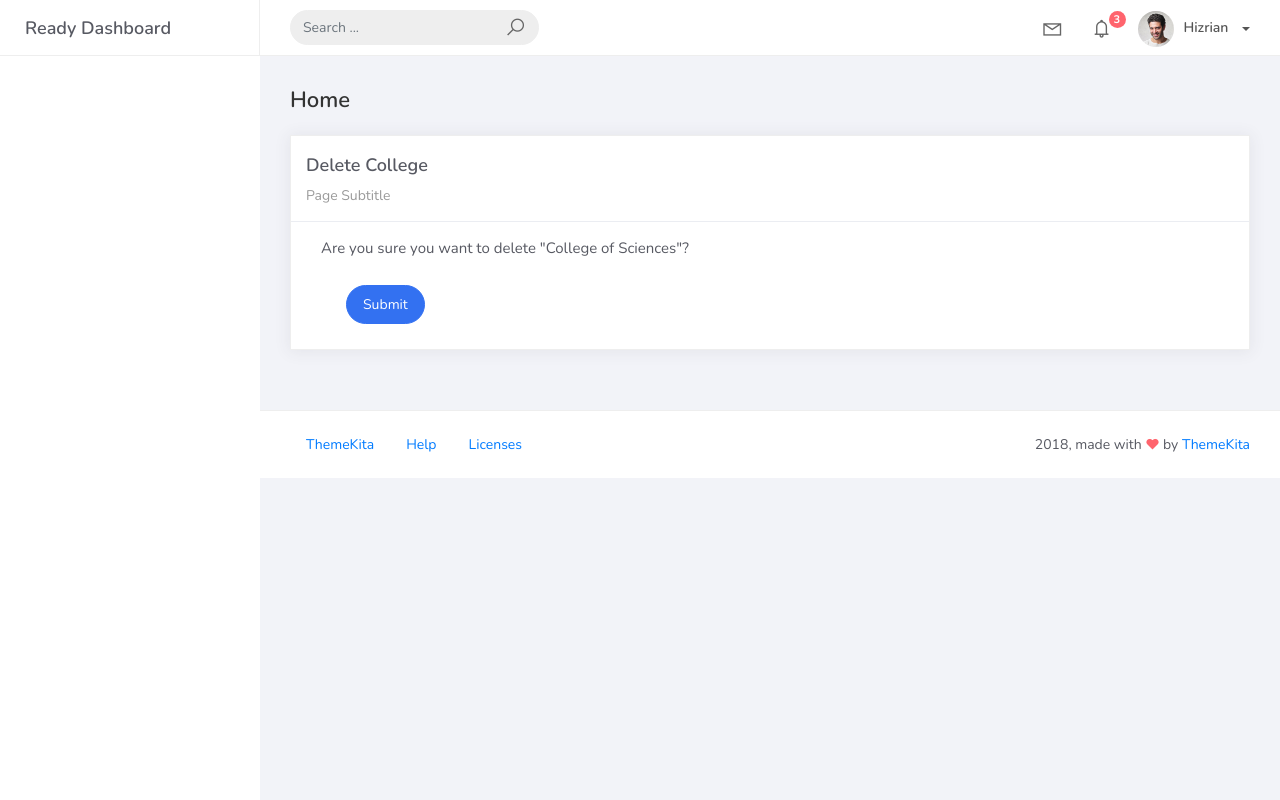
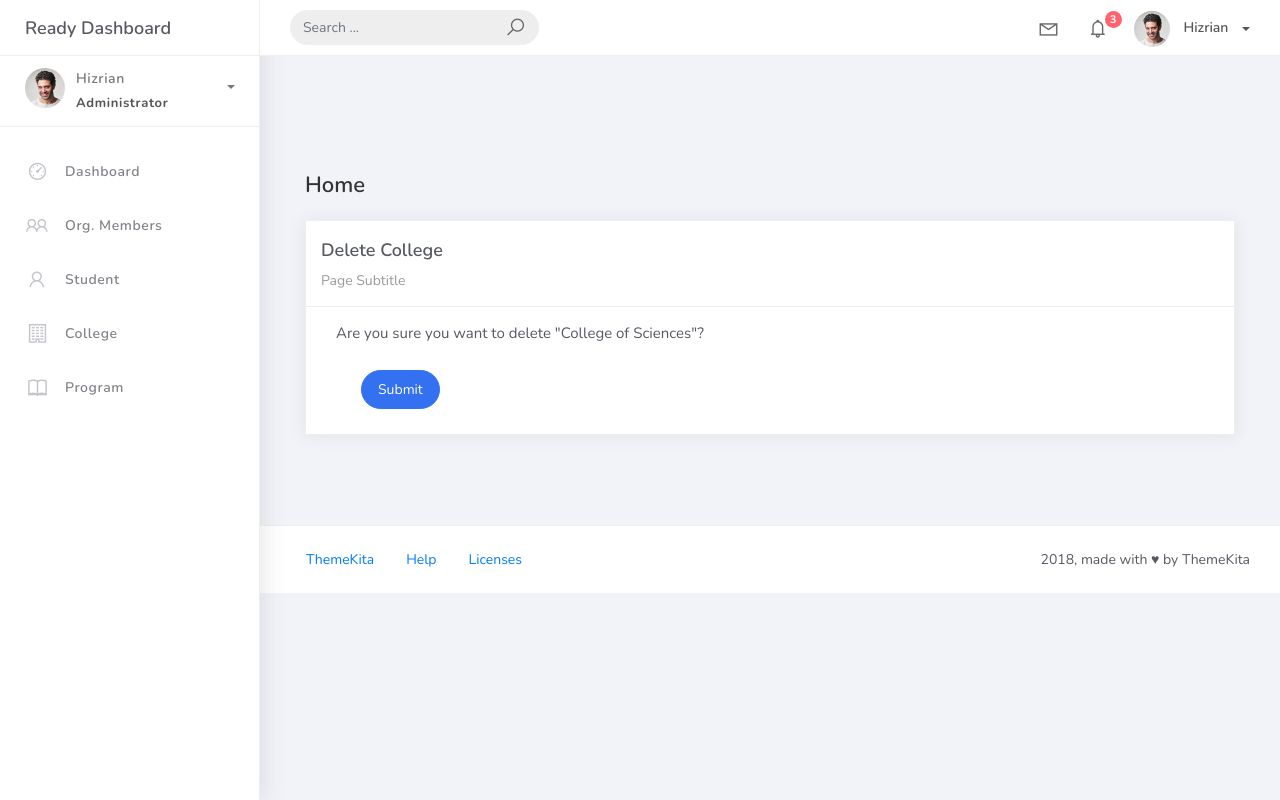
Before and after one commit to Althea09-gif/PSUSphere, a Django app: page /college_list/1/delete in a window 1280 px wide. Run offline with Django 5.2, Linux system fonts and the light colour scheme; data comes from the database, SQL or seed files in the repository; some libraries are stand-ins or nearby versions.

Commit message:
Fix errors in base.html, model.py and urls.py

```diff
--- a/projectsite/projectsite/urls.py
+++ b/projectsite/projectsite/urls.py
@@ -16,33 +16,41 @@ Including another URLconf
 """
 from django.contrib import admin
 from django.urls import path
-from studentorg.views import HomePageView, OrganizationList, OrganizationCreateView, OrganizationUpdateView, OrganizationDeleteView, MembersListView, MembersCreateView, MembersUpdateView, MembersDeleteView, StudentListView, StudentCreateView, StudentUpdateView, StudentDeleteView, CollegeListView, CollegeCreateView, CollegeUpdateView, CollegeDeleteView, ProgramListView, ProgramCreateView, ProgramUpdateView, ProgramDeleteView
 from studentorg import views
-
 
 urlpatterns = [
     path("admin/", admin.site.urls),
+
+    # Home
     path("", views.HomePageView.as_view(), name="home"),
-    path("organization_list", OrganizationList.as_view(), name="organization-list"),
-    path('organization_list/add', OrganizationCreateView.as_view(), name='organization-add'),
-    path('organization_list/<pk>',OrganizationUpdateView.as_view(), name='organization-update'),
-    path('organization_list/<pk>/delete', OrganizationDeleteView.as_view(), name='organization-delete'),
-    path('member_list', MembersListView.as_view(), name='member-list'),
-    path('member_list/add', MembersCreateView.as_view(), name='member-add'),
-    path('member_list/<pk>', MembersUpdateView.as_view(), name='member-update'),
-    path('member_list/<pk>/delete', MembersDeleteView.as_view(), name='member-delete'),
-    path('student_list', StudentListView.as_view(), name='student-list'),
-    path('student_list/add', StudentCreateView.as_view(), name='student-add'),
-    path('student_list/<pk>', StudentUpdateView.as_view(), name='student-update'),
-    path('student_list/<pk>/delete', StudentDeleteView.as_view(), name='student-delete'),
-    path('college_list', CollegeListView.as_view(), name='college-list'),
-    path('college_list/add', CollegeCreateView.as_view(), name='college-add'),
-    path('college_list/<pk>', CollegeUpdateView.as_view(), name='college-update'),
-    path('college_list/<pk>/delete', CollegeDeleteView.as_view(), name='college-delete'),
-    path('program_list', ProgramListView.as_view(), name='program-list'),
-    path('program_list/add', ProgramCreateView.as_view(), name='program-add'),
-    path('program_list/<pk>', ProgramUpdateView.as_view(), name='program-update'),
-    path('program_list/<pk>/delete', ProgramDeleteView.as_view(), name='program-delete'),
 
+    # Organization
+    path("organization_list", views.OrganizationList.as_view(), name="organization-list"),
+    path("organization_list/add", views.OrganizationCreateView.as_view(), name="organization-add"),
+    path("organization_list/<pk>", views.OrganizationUpdateView.as_view(), name="organization-update"),
+    path("organization_list/<pk>/delete", views.OrganizationDeleteView.as_view(), name="organization-delete"),
 
+    # OrgMember (Member)
+    path("member_list", views.MembersListView.as_view(), name="member-list"),
+    path("member_list/add", views.MembersCreateView.as_view(), name="member-add"),
+    path("member_list/<pk>", views.MembersUpdateView.as_view(), name="member-update"),
+    path("member_list/<pk>/delete", views.MembersDeleteView.as_view(), name="member-delete"),
+
+    # Student
+    path("student_list", views.StudentListView.as_view(), name="student-list"),
+    path("student_list/add", views.StudentCreateView.as_view(), name="student-add"),
+    path("student_list/<pk>", views.StudentUpdateView.as_view(), name="student-update"),
+    path("student_list/<pk>/delete", views.StudentDeleteView.as_view(), name="student-delete"),
+
+    # College
+    path("college_list", views.CollegeListView.as_view(), name="college-list"),
+    path("college_list/add", views.CollegeCreateView.as_view(), name="college-add"),
+    path("college_list/<pk>", views.CollegeUpdateView.as_view(), name="college-update"),
+    path("college_list/<pk>/delete", views.CollegeDeleteView.as_view(), name="college-delete"),
+
+    # Program
+    path("program_list", views.ProgramListView.as_view(), name="program-list"),
+    path("program_list/add", views.ProgramCreateView.as_view(), name="program-add"),
+    path("program_list/<pk>", views.ProgramUpdateView.as_view(), name="program-update"),
+    path("program_list/<pk>/delete", views.ProgramDeleteView.as_view(), name="program-delete"),
 ]
--- a/projectsite/studentorg/admin.py
+++ b/projectsite/studentorg/admin.py
@@ -25,14 +25,16 @@ class OrganizationAdmin(admin.ModelAdmin):
 
 @admin.register(Student)
 class StudentAdmin(admin.ModelAdmin):
-    list_display = ("student_id", "lastname", "firstname", "middlename", "program")
+    list_display = ("lastname", "firstname", "middlename", "program")
     search_fields = ("lastname", "firstname")
+    list_filter = ("program",)
 
 
 @admin.register(OrgMember)
 class OrgMemberAdmin(admin.ModelAdmin):
     list_display = ("student", "get_member_program", "organization", "date_joined")
     search_fields = ("student__lastname", "student__firstname")
+    list_filter = ("organization",)
 
     def get_member_program(self, obj):
         return obj.student.program
--- a/projectsite/templates/base.html
+++ b/projectsite/templates/base.html
@@ -4,24 +4,30 @@
 <head>
   <meta http-equiv="X-UA-Compatible" content="IE=edge,chrome=1" />
   <title>{% block title %}PSUSphere{% endblock %}</title>
-	<meta content='width=device-width, initial-scale=1.0, maximum-scale=1.0, user-scalable=0, shrink-to-fit=no' name='viewport' />
+  <meta content="width=device-width, initial-scale=1.0, maximum-scale=1.0, user-scalable=0, shrink-to-fit=no" name="viewport" />
+
   <link rel="stylesheet" href="{% static 'css/bootstrap.min.css' %}">
   <link rel="stylesheet" href="https://fonts.googleapis.com/css?family=Nunito:200,200i,300,300i,400,400i,600,600i,700,700i,800,800i,900,900i">
   <link rel="stylesheet" href="{% static 'css/ready.css' %}">
   <link rel="stylesheet" href="{% static 'css/demo.css' %}">
 </head>
+
 <body>
   <div class="wrapper">
+
+    <!-- MAIN HEADER -->
     <div class="main-header">
       <div class="logo-header">
-				<a href="index.html" class="logo">
-					Ready Dashboard
-				</a>
-				<button class="navbar-toggler sidenav-toggler ml-auto" type="button" data-toggle="collapse" data-target="collapse" aria-controls="sidebar" aria-expanded="false" aria-label="Toggle navigation">
+        <a href="{% url 'home' %}" class="logo">Ready Dashboard</a>
+
+        <button class="navbar-toggler sidenav-toggler ml-auto" type="button" data-toggle="collapse"
+                data-target="collapse" aria-controls="sidebar" aria-expanded="false" aria-label="Toggle navigation">
           <span class="navbar-toggler-icon"></span>
         </button>
+
         <button class="topbar-toggler more"><i class="la la-ellipsis-v"></i></button>
       </div>
+
       <nav class="navbar navbar-header navbar-expand-lg">
         <div class="container-fluid">
 
@@ -35,188 +41,209 @@
               </div>
             </div>
           </form>
+
           <ul class="navbar-nav topbar-nav ml-md-auto align-items-center">
+
+            <!-- MESSAGE -->
             <li class="nav-item dropdown hidden-caret">
-							<a class="nav-link dropdown-toggle" href="#" id="navbarDropdown" role="button" data-toggle="dropdown" aria-haspopup="true" aria-expanded="false">
+              <a class="nav-link dropdown-toggle" href="#" id="msgDropdown" role="button"
+                 data-toggle="dropdown" aria-haspopup="true" aria-expanded="false">
                 <i class="la la-envelope"></i>
               </a>
-							<div class="dropdown-menu" aria-labelledby="navbarDropdown">
+              <div class="dropdown-menu" aria-labelledby="msgDropdown">
                 <a class="dropdown-item" href="#">Action</a>
                 <a class="dropdown-item" href="#">Another action</a>
                 <div class="dropdown-divider"></div>
                 <a class="dropdown-item" href="#">Something else here</a>
               </div>
             </li>
+
+            <!-- NOTIFICATION -->
             <li class="nav-item dropdown hidden-caret">
-							<a class="nav-link dropdown-toggle" href="#" id="navbarDropdown" role="button" data-toggle="dropdown" aria-haspopup="true" aria-expanded="false">
+              <a class="nav-link dropdown-toggle" href="#" id="notifDropdown" role="button"
+                 data-toggle="dropdown" aria-haspopup="true" aria-expanded="false">
                 <i class="la la-bell"></i>
                 <span class="notification">3</span>
               </a>
-							<ul class="dropdown-menu notif-box" aria-labelledby="navbarDropdown">
+              <ul class="dropdown-menu notif-box" aria-labelledby="notifDropdown">
                 <li>
                   <div class="dropdown-title">You have 4 new notification</div>
                 </li>
                 <li>
                   <div class="notif-center">
                     <a href="#">
-											<div class="notif-icon notif-primary"> <i class="la la-user-plus"></i> </div>
+                      <div class="notif-icon notif-primary"><i class="la la-user-plus"></i></div>
                       <div class="notif-content">
-												<span class="block">
-													New user registered
-												</span>
+                        <span class="block">New user registered</span>
                         <span class="time">5 minutes ago</span>
                       </div>
                     </a>
                     <a href="#">
-											<div class="notif-icon notif-success"> <i class="la la-comment"></i> </div>
+                      <div class="notif-icon notif-success"><i class="la la-comment"></i></div>
                       <div class="notif-content">
-												<span class="block">
-													Rahmad commented on Admin
-												</span>
+                        <span class="block">Rahmad commented on Admin</span>
                         <span class="time">12 minutes ago</span>
                       </div>
                     </a>
                     <a href="#">
                       <div class="notif-img">
-												<img src="assets/img/profile2.jpg" alt="Img Profile">
+                        <img src="{% static 'img/profile.jpg' %}" alt="Img Profile">
                       </div>
                       <div class="notif-content">
-												<span class="block">
-													Reza send messages to you
-												</span>
+                        <span class="block">Reza send messages to you</span>
                         <span class="time">12 minutes ago</span>
                       </div>
                     </a>
                     <a href="#">
-											<div class="notif-icon notif-danger"> <i class="la la-heart"></i> </div>
+                      <div class="notif-icon notif-danger"><i class="la la-heart"></i></div>
                       <div class="notif-content">
-												<span class="block">
-													Farrah liked Admin
-												</span>
+                        <span class="block">Farrah liked Admin</span>
                         <span class="time">17 minutes ago</span>
                       </div>
                     </a>
                   </div>
                 </li>
                 <li>
-									<a class="see-all" href="javascript:void(0);"> <strong>See all notifications</strong> <i class="la la-angle-right"></i> </a>
+                  <a class="see-all" href="javascript:void(0);">
+                    <strong>See all notifications</strong> <i class="la la-angle-right"></i>
+                  </a>
                 </li>
               </ul>
             </li>
+
+            <!-- PROFILE -->
             <li class="nav-item dropdown">
               <a class="dropdown-toggle profile-pic" data-toggle="dropdown" href="#" aria-expanded="false">
-								<img src="{% static 'img/profile.jpg' %}" alt="user-img" width="36" class="img-circle"><span >Hizrian</span></span> </a>
+                <img src="{% static 'img/profile.jpg' %}" alt="user-img" width="36" class="img-circle">
+                <span>Hizrian</span>
+              </a>
+
               <ul class="dropdown-menu dropdown-user">
                 <li>
                   <div class="user-box">
                     <div class="u-img"><img src="{% static 'img/profile.jpg' %}" alt="user"></div>
                     <div class="u-text">
                       <h4>Hizrian</h4>
-											<p class="text-muted">hello@themekita.com</p><a href="profile.html" class="btn btn-rounded btn-danger btn-sm">View Profile</a></div>
+                      <p class="text-muted">hello@themekita.com</p>
+                      <a href="#" class="btn btn-rounded btn-danger btn-sm">View Profile</a>
+                    </div>
+                  </div>
+                </li>
+                <div class="dropdown-divider"></div>
+                <a class="dropdown-item" href="#">My Profile</a>
+                <a class="dropdown-item" href="#">Account Setting</a>
+                <div class="dropdown-divider"></div>
+                <a class="dropdown-item" href="#">Logout</a>
+              </ul>
+            </li>
+
+          </ul>
+        </div>
+      </nav>
+    </div>
+    <!-- END HEADER -->
+
+
+    <!-- SIDEBAR -->
+    <div class="sidebar">
       <div class="scrollbar-inner sidebar-wrapper">
         <div class="user">
           <div class="photo">
+            <img src="{% static 'img/profile.jpg' %}">
           </div>
           <div class="info">
             <a class="" data-toggle="collapse" href="#collapseExample" aria-expanded="true">
-								<a href="{% url 'home' %}"></a>
+              <span>
+                Hizrian
+                <span class="user-level">Administrator</span>
+                <span class="caret"></span>
+              </span>
+            </a>
+            <div class="clearfix"></div>
+            <div class="collapse in" id="collapseExample" aria-expanded="true">
+              <ul class="nav">
+                <li><a href="#"><span class="link-collapse">My Profile</span></a></li>
+                <li><a href="#"><span class="link-collapse">Edit Profile</span></a></li>
+                <li><a href="#"><span class="link-collapse">Settings</span></a></li>
+              </ul>
+            </div>
+          </div>
+        </div>
+
+        <ul class="nav">
+          <li class="nav-item">
+            <a href="{% url 'home' %}">
               <i class="la la-dashboard"></i>
               <p>Dashboard</p>
             </a>
           </li>
+
           <li class="nav-item">
-							<a href="{% url 'organization-list' %}">
-								<i class="la la-table"></i>
-								<p>Organization</p>
-							</a>
-						</li>
-						<li class="nav-item">
-							<a href="{% url 'member-list' %}"></a>
-								<i class="la la-keyboard-o"></i>
+           <a href="{% url 'member-list' %}">
+              <i class="la la-users"></i>
               <p>Org. Members</p>
             </a>
           </li>
+
           <li class="nav-item">
-							<a href="{% url 'student-list' %}"></a>
-								<i class="la la-th"></i>
+            <a href="{% url 'student-list' %}">
+              <i class="la la-user"></i>
               <p>Student</p>
             </a>
           </li>
+
           <li class="nav-item">
-							<a href="{% url 'college-list' %}"></a>
-								<i class="la la-bell"></i>
+            <a href="{% url 'college-list' %}">
+              <i class="la la-building"></i>
               <p>College</p>
             </a>
           </li>
-						<li class="nav-item"></li>
-							<a href="{% url 'program-list' %}"></a>
 
+          <li class="nav-item">
+            <a href="{% url 'program-list' %}">
+              <i class="la la-book"></i>
               <p>Program</p>
             </a>
+          </li>
+        </ul>
 
-							</ul>
       </div>
     </div>
+    <!-- END SIDEBAR -->
+
+
+    <!-- MAIN PANEL -->
     <div class="main-panel">
-        {% block content %}
-        {% endblock %}
+      <div class="content">
+        {% block content %}{% endblock %}
+      </div>
+
       <footer class="footer">
         <div class="container-fluid">
           <nav class="pull-left">
             <ul class="nav">
-								<li class="nav-item">
-									<a class="nav-link" href="http://www.themekita.com">
-										ThemeKita
-									</a>
-								</li>
-								<li class="nav-item">
-									<a class="nav-link" href="#">
-										Help
-									</a>
-								</li>
-								<li class="nav-item">
-									<a class="nav-link" href="https://themewagon.com/license/#free-item">
-										Licenses
-									</a>
-								</li>
+              <li class="nav-item"><a class="nav-link" href="#">ThemeKita</a></li>
+              <li class="nav-item"><a class="nav-link" href="#">Help</a></li>
+              <li class="nav-item"><a class="nav-link" href="#">Licenses</a></li>
             </ul>
           </nav>
           <div class="copyright ml-auto">
-							2018, made with <i class="la la-heart heart text-danger"></i> by <a href="http://www.themekita.com">ThemeKita</a>
+            2018, made with ♥ by ThemeKita
           </div>
         </div>
       </footer>
     </div>
+    <!-- END MAIN PANEL -->
+
   </div>
-	</div>
-	<!-- Modal -->
-	<div class="modal fade" id="modalUpdate" tabindex="-1" role="dialog" aria-labelledby="modalUpdatePro" aria-hidden="true">
-		<div class="modal-dialog modal-dialog-centered" role="document">
-			<div class="modal-content">
-				<div class="modal-header bg-primary">
-					<h6 class="modal-title"><i class="la la-frown-o"></i> Under Development</h6>
-					<button type="button" class="close" data-dismiss="modal" aria-label="Close">
-						<span aria-hidden="true">&times;</span>
-					</button>
-				</div>
-				<div class="modal-body text-center">
-					<p>Currently the pro version of the <b>Ready Dashboard</b> Bootstrap is in progress development</p>
-					<p>
-					<b>We'll let you know when it's done</b></p>
-				</div>
-				<div class="modal-footer">
-					<button type="button" class="btn btn-secondary" data-dismiss="modal">Close</button>
-				</div>
-			</div>
-		</div>
-	</div>
-</body>
+
+  <!-- JS -->
   <script src="{% static 'js/core/jquery.3.2.1.min.js' %}"></script>
   <script src="{% static 'js/plugin/jquery-ui-1.12.1.custom/jquery-ui.min.js' %}"></script>
   <script src="{% static 'js/core/popper.min.js' %}"></script>
   <script src="{% static 'js/core/bootstrap.min.js' %}"></script>
   <script src="{% static 'js/plugin/chartist/chartist.min.js' %}"></script>
-<script src="{% static 'js/plugin/chartist/plugin/chartist-plugin-tooltip.min.js'%}"></script>
+  <script src="{% static 'js/plugin/chartist/plugin/chartist-plugin-tooltip.min.js' %}"></script>
   <script src="{% static 'js/plugin/bootstrap-notify/bootstrap-notify.min.js' %}"></script>
   <script src="{% static 'js/plugin/bootstrap-toggle/bootstrap-toggle.min.js' %}"></script>
   <script src="{% static 'js/plugin/jquery-mapael/jquery.mapael.min.js' %}"></script>
@@ -224,3 +251,5 @@
   <script src="{% static 'js/plugin/chart-circle/circles.min.js' %}"></script>
   <script src="{% static 'js/plugin/jquery-scrollbar/jquery.scrollbar.min.js' %}"></script>
   <script src="{% static 'js/ready.min.js' %}"></script>
+</body>
+</html>
```
Lines whose indentation alone changed are shown as unchanged.
